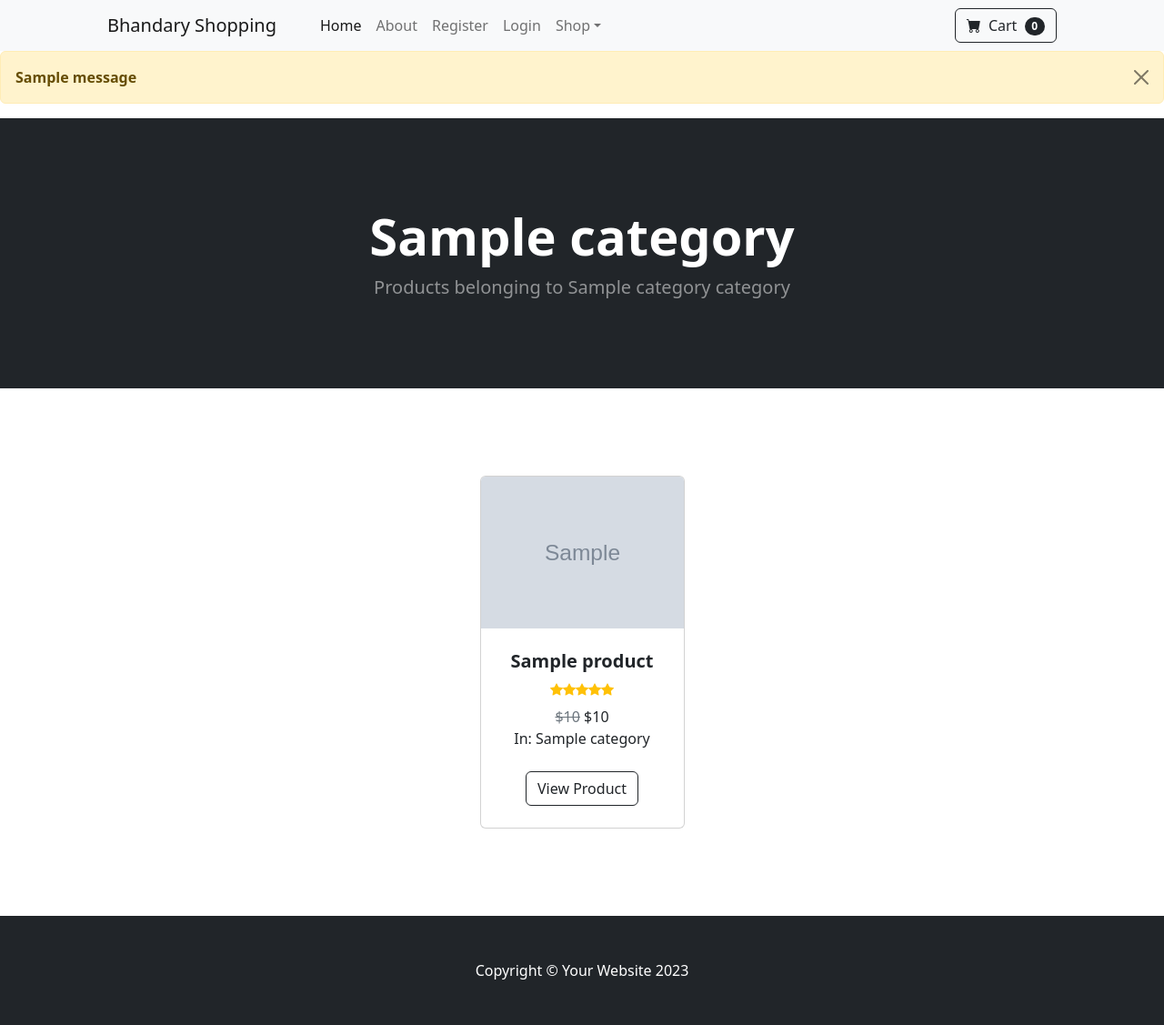
After one commit to darshan45672/Django-miniProject, a Django app: template ecom/store/templates/category.html in a window 1280 px wide. The commit adds this page. Shown: the whole page at 91% size. Run offline with Django 5.2, Linux system fonts and the light colour scheme; the template is opened without the code that fills it: most values are stand-ins (such as "Sample title", 1, 10 or a date in 2020); grey boxes marked "Sample" are stand-in pictures; one stand-in notice (Sample message) is shown.

Commit message:
implemented filter products by category and show it on category page

```diff
--- /dev/null
+++ b/ecom/store/templates/category.html
@@ -0,0 +1,57 @@
+{% extends 'layout.html' %}
+
+{% block content %}
+<!-- Header-->
+<header class="bg-dark py-5">
+    <div class="container px-4 px-lg-5 my-5">
+        <div class="text-center text-white">
+            <h1 class="display-4 fw-bolder">{{ category }}</h1>
+            <p class="lead fw-normal text-white-50 mb-0">Products belonging to {{ category }} category</p>
+        </div>
+    </div>
+</header>
+<!-- Section-->
+<section class="py-5">
+    <div class="container px-4 px-lg-5 mt-5">
+        <div class="row gx-4 gx-lg-5 row-cols-2 row-cols-md-3 row-cols-xl-4 justify-content-center">
+            {% for product in products %}
+            <div class="col mb-5">
+                <div class="card h-100">
+                    <!-- Sale badge-->
+                     {% if product.is_sales %}
+                    <div class="badge bg-dark text-white position-absolute" style="top: 0.5rem; right: 0.5rem">Sale</div>
+                    <!-- Product image-->
+                     {% endif %}
+                    <img class="card-img-top" src="{{ product.image.url }}" alt="..." />
+                    <!-- Product details-->
+                    <div class="card-body p-4">
+                        <div class="text-center">
+                            <!-- Product name-->
+                            <h5 class="fw-bolder">{{ product.name }}</h5>
+                            <!-- Product reviews-->
+                            <div class="d-flex justify-content-center small text-warning mb-2">
+                                <div class="bi-star-fill"></div>
+                                <div class="bi-star-fill"></div>
+                                <div class="bi-star-fill"></div>
+                                <div class="bi-star-fill"></div>
+                                <div class="bi-star-fill"></div>
+                            </div>
+                            <!-- Product price-->
+                            <span class="text-muted text-decoration-line-through">${{ product.price }}</span>
+                            ${{ product.salePrice }}
+                            <br>
+                            In: {{ product.category }}
+                        </div>
+                    </div>
+                    <!-- Product actions-->
+                    <div class="card-footer p-4 pt-0 border-top-0 bg-transparent">
+                        <div class="text-center"><a class="btn btn-outline-dark mt-auto" href="{% url 'product' product.id %}">View Product</a></div>
+                    </div>
+                </div>
+            </div>
+            {% endfor %}
+        </div>
+    </div>
+</section>
+
+{% endblock %}
--- a/ecom/store/templates/nav.html
+++ b/ecom/store/templates/nav.html
@@ -16,9 +16,12 @@
                 <li class="nav-item dropdown">
                     <a class="nav-link dropdown-toggle" id="navbarDropdown" href="#" role="button" data-bs-toggle="dropdown" aria-expanded="false">Shop</a>
                     <ul class="dropdown-menu" aria-labelledby="navbarDropdown">
-                        <li><a class="dropdown-item" href="#!">All Products</a></li>
+                        <li><a class="dropdown-item" href="{% url 'home' %}">All Products</a></li>
                         <li><hr class="dropdown-divider" /></li>
-                        <li><a class="dropdown-item" href="#!">Popular Items</a></li>
+                        <li><a class="dropdown-item" href="{% url 'category' 'games' %}">games</a></li>
+                        <li><a class="dropdown-item" href="{% url 'category' 'Marketting Books' %}">Marketting Books</a></li>
+                        <li><a class="dropdown-item" href="{% url 'category' 'books' %}">books</a></li>
+                        <li><a class="dropdown-item" href="{% url 'category' 'Phones' %}">mobile phones</a></li>
                         <li><a class="dropdown-item" href="#!">New Arrivals</a></li>
                     </ul>
                 </li>
--- a/ecom/store/urls.py
+++ b/ecom/store/urls.py
@@ -8,4 +8,5 @@ urlpatterns = [
     path('logout/',views.logoutUser, name="logout"),
     path('register/',views.registerUser, name="register"),
     path('product/<int:pk>',views.product, name="product"),
+    path('category/<str:categorySearch>',views.category, name="category"),
 ]
```
Also changed, not shown: ecom/store/views.py (+13 -1 lines), ecom/db.sqlite3.
